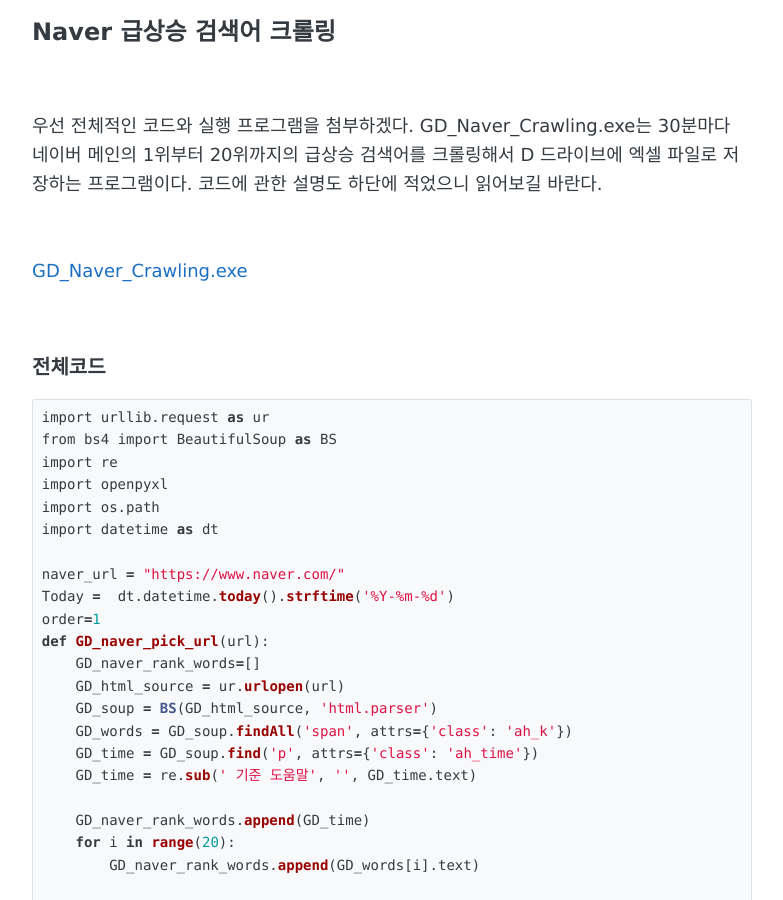
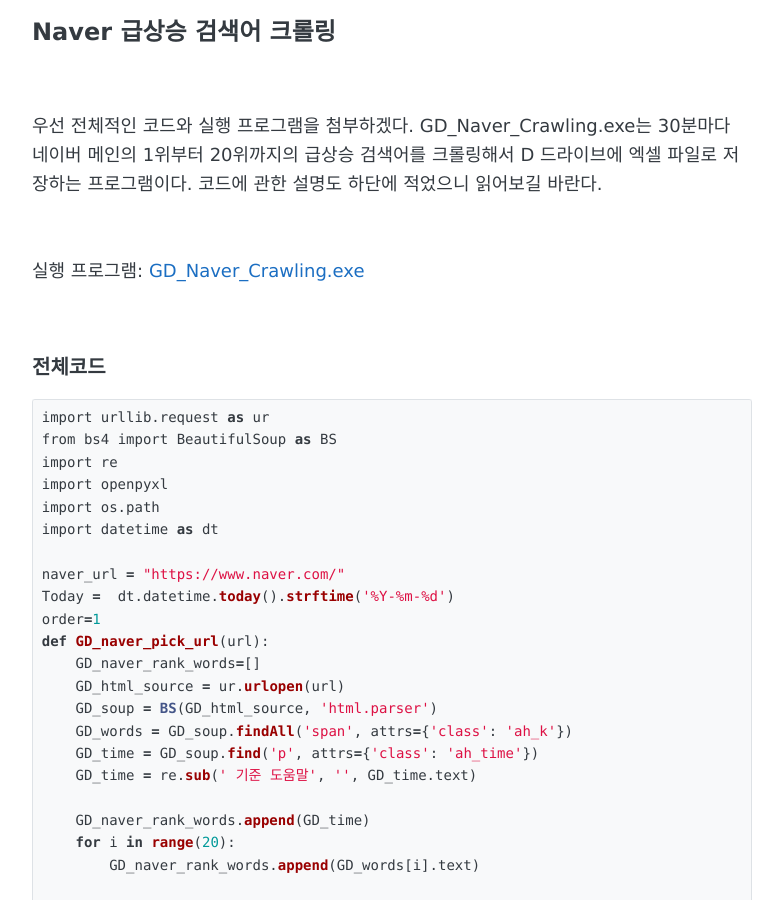
Before and after one commit to sinsa08/growth-hacker.kr, a Jekyll site: the page built from _posts/2020-01-04-마케터의-네이버-급상승-검색어-크롤링-해보기.md, in a window 1280 px wide and 900 px high, scrolled down 313 px. Shown: the whole window, without its empty margins (248-1031 px from the left). Built offline with Jekyll 4.4.1, drawn with Linux system fonts in a browser that asks for light colours.

Commit message:
Update 2020-01-04-마케터의-네이버-급상승-검색어-크롤링-해보기.md

````diff
--- a/_posts/2020-01-04-마케터의-네이버-급상승-검색어-크롤링-해보기.md
+++ b/_posts/2020-01-04-마케터의-네이버-급상승-검색어-크롤링-해보기.md
@@ -38,7 +38,7 @@
 
 <br>
 
-<a href="https://drive.google.com/drive/folders/1XFBtcD3FIZFiJZzQLemvVuQrEN1QRA3p" target="blank">GD_Naver_Crawling.exe</a>
+실행 프로그램: <a href="https://drive.google.com/drive/folders/1XFBtcD3FIZFiJZzQLemvVuQrEN1QRA3p" target="blank">GD_Naver_Crawling.exe</a>
 
 <br>
 
@@ -332,7 +332,7 @@
 GD_excute_program()
 ```
 
-<br> <a href="https://drive.google.com/drive/folders/1XFBtcD3FIZFiJZzQLemvVuQrEN1QRA3p" target="blank">GD_Naver_Crawling.exe</a>
+<br> 실행 프로그램: <a href="https://drive.google.com/drive/folders/1XFBtcD3FIZFiJZzQLemvVuQrEN1QRA3p" target="blank">GD_Naver_Crawling.exe</a>
 
 <br>
 
````
